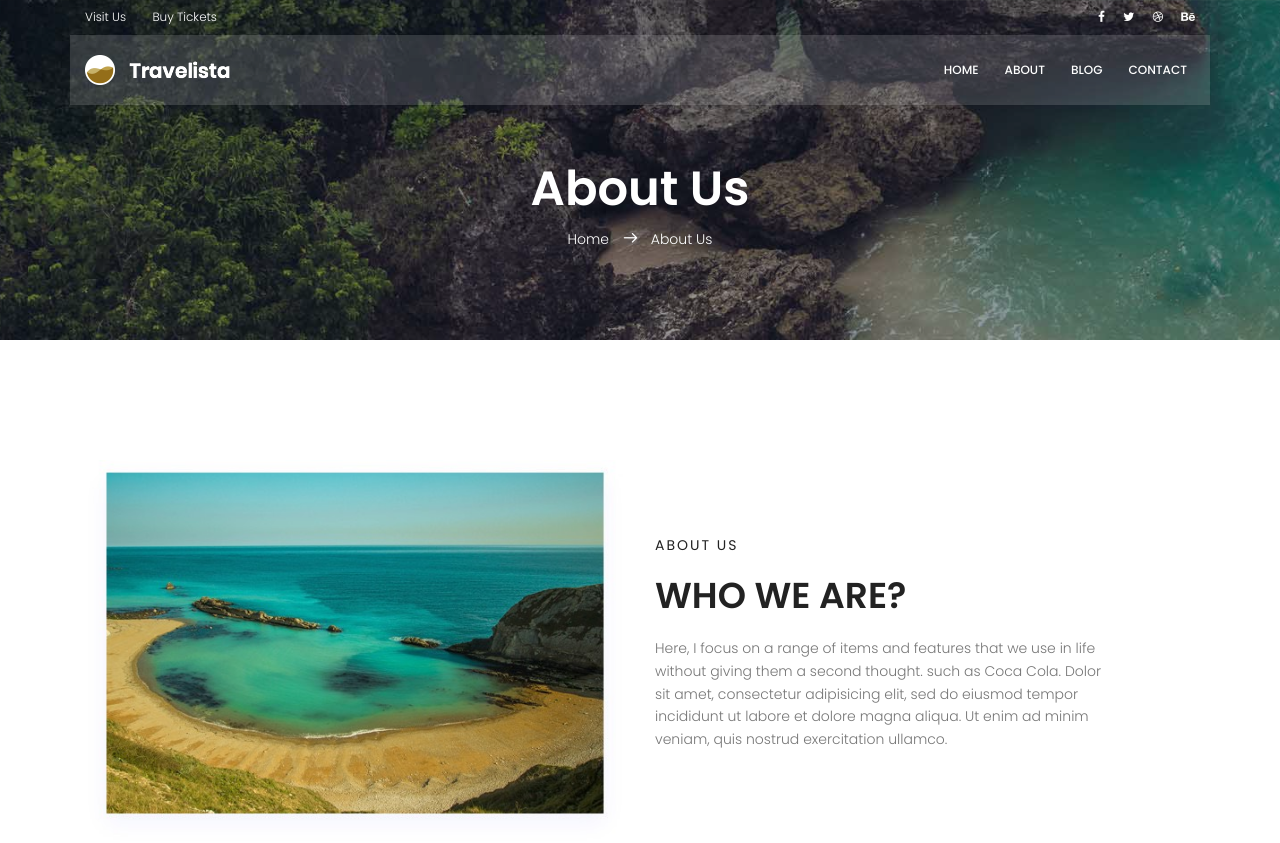
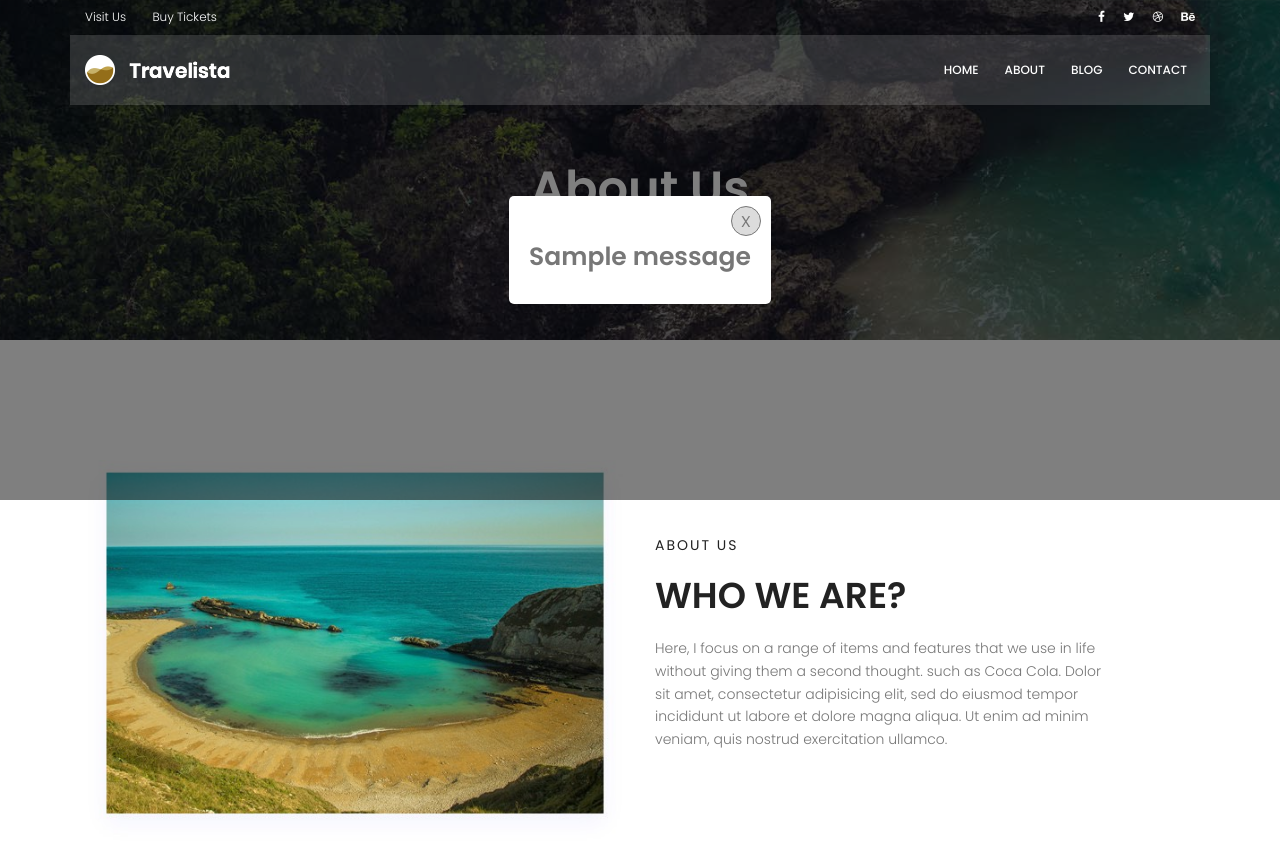
Before and after one commit to pooryafayazi/site-Django, a Django app: page /about in a window 1280 px wide. Shown: the top 843 px of the page. Run offline with Django 5.2, Linux system fonts and the light colour scheme; one stand-in notice (Sample message) is shown; some libraries are stand-ins or nearby versions.

Commit message:
08.05-debugged(popup)

```diff
--- a/templates/base.html
+++ b/templates/base.html
@@ -134,17 +134,8 @@
 								<div class="mt-10 info"></div>
 							</form>
 						</div>
-						<!-- Pop-up Notification -->
-							{% if messages %}
-								{% for message in messages %}
-									<script>
-										window.onload = function() {
-												alert("{{ message }}");
-											};
-									</script>
-								{% endfor %}
-							{% endif %}
-
+							</div>
+						</div>
 					</div>
 				</div>
 				<div class="col-lg-3  col-md-6 col-sm-6">
@@ -182,4 +173,73 @@
 			</div>
 		</div>
 	</footer>
-	<!-- End footer Area -->
+	{% if messages %}
+			{% for message in messages %}
+			  <div class="popup__inner">
+				<div class="popup message_popup">
+				  <a class="close_popup">x</a>
+				  <p>{{ message }}</p>
+				</div>
+			  </div>
+			{% endfor %}
+		  {% endif %}
+
+
+		  <script>
+			$(document).ready(function(){
+			  $('.popup__inner').addClass('active');
+			});
+
+			$(document).on('click', '.close_popup', function(e){
+			  e.preventDefault();
+			  $(this).closest('.popup__inner').removeClass('active');
+			});
+		  </script>
+
+		  <style>
+			.popup__inner {
+			  display: none;
+			  position: absolute;
+			  top: 0;
+			  left: 0;
+			  width: 100%;
+			  height: 500px;
+			  background: rgba(0, 0, 0, 0.5);
+			  justify-content: center;
+			  align-items: center;
+			}
+
+			.popup {
+			  background: white;
+			  padding: 20px;
+			  border-radius: 5px;
+			  position: relative;
+			}
+
+			.popup__inner.active {
+			  display: grid;
+			}
+			.popup p{
+				font-size: 25px;
+				margin-top: 30px;
+				font-weight: 600;
+			  }
+
+			a.close_popup {
+			  font-size: 20px;
+			  cursor: pointer;
+			  position: absolute;
+				top: 10px;
+				right: 10px;
+				width: 30px;
+				height: 30px;
+				border-radius: 50% ;
+				border: solid;
+				border-width: 1px;
+				color: black;
+				background-color: #dcdcdc;
+				display: flex;
+				justify-content: center;
+				align-items: center;
+						}
+		  </style>
```
Also changed, not shown: db.sqlite3.
